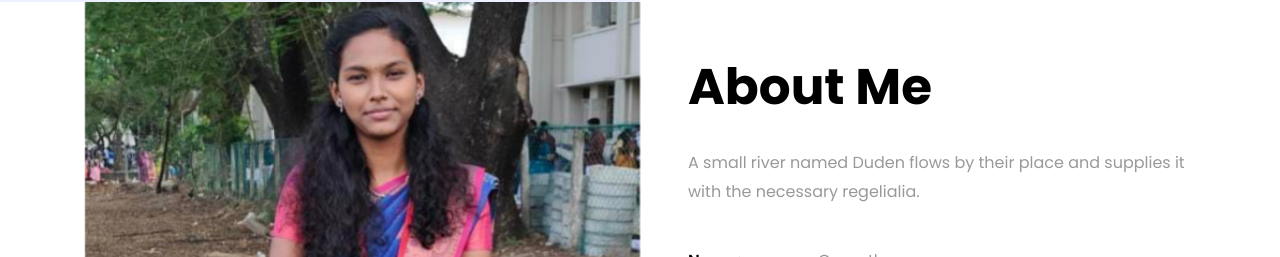
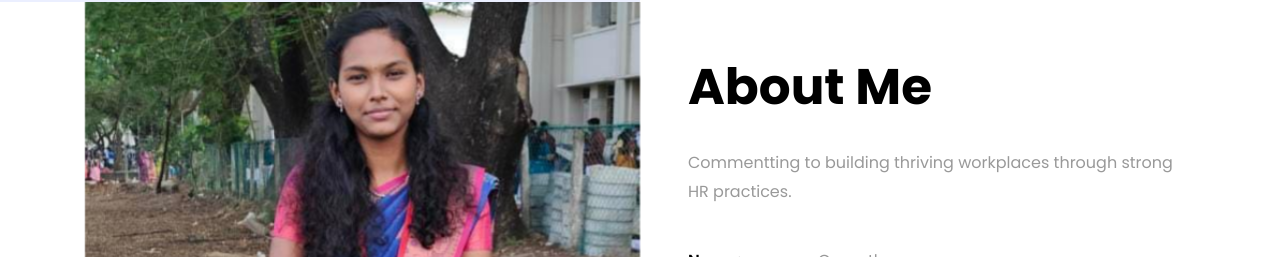
Before and after one commit to gomathyg2004/gomathyg2004.github.io, a plain HTML site: page index.html in a window 1280 px wide. Shown: the part 798-1055 px from the top of the page. Drawn offline with Linux system fonts and the light colour scheme; files whose address does not match are found by name.

Commit message:
Update index.html

```diff
--- a/index.html
+++ b/index.html
@@ -83,7 +83,7 @@
 		          <div class="col-md-12 heading-section ftco-animate">
 		          	<h1 class="big">About</h1>
 		            <h2 class="mb-4">About Me</h2>
-		            <p>A small river named Duden flows by their place and supplies it with the necessary regelialia.</p>
+		            <p>Commentting to building thriving workplaces through strong HR practices.</p>
 		            <ul class="about-info mt-4 px-md-0 px-2">
 		            	<li class="d-flex"><span>Name:</span> <span>Gomathy </span></li>
 		            	<li class="d-flex"><span>Date of birth:</span> <span>June 13, 2004</span></li>
```
